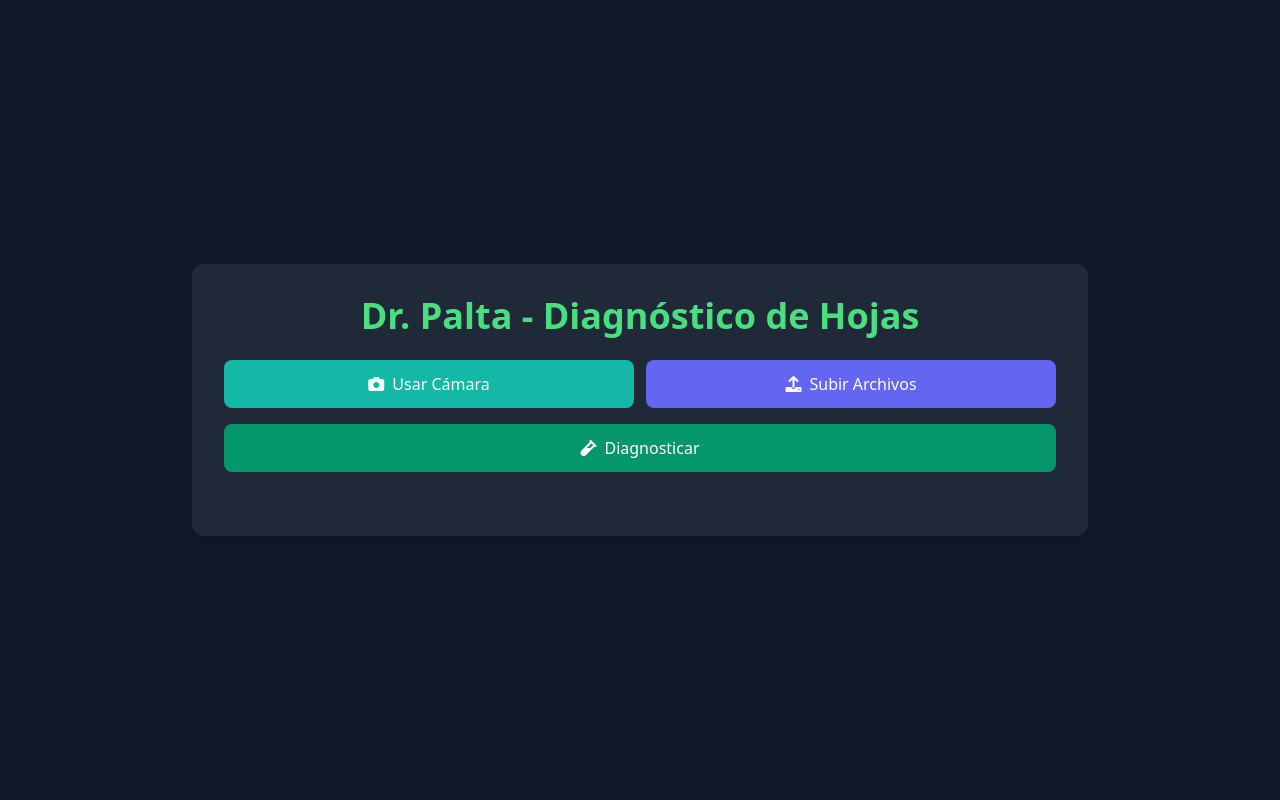
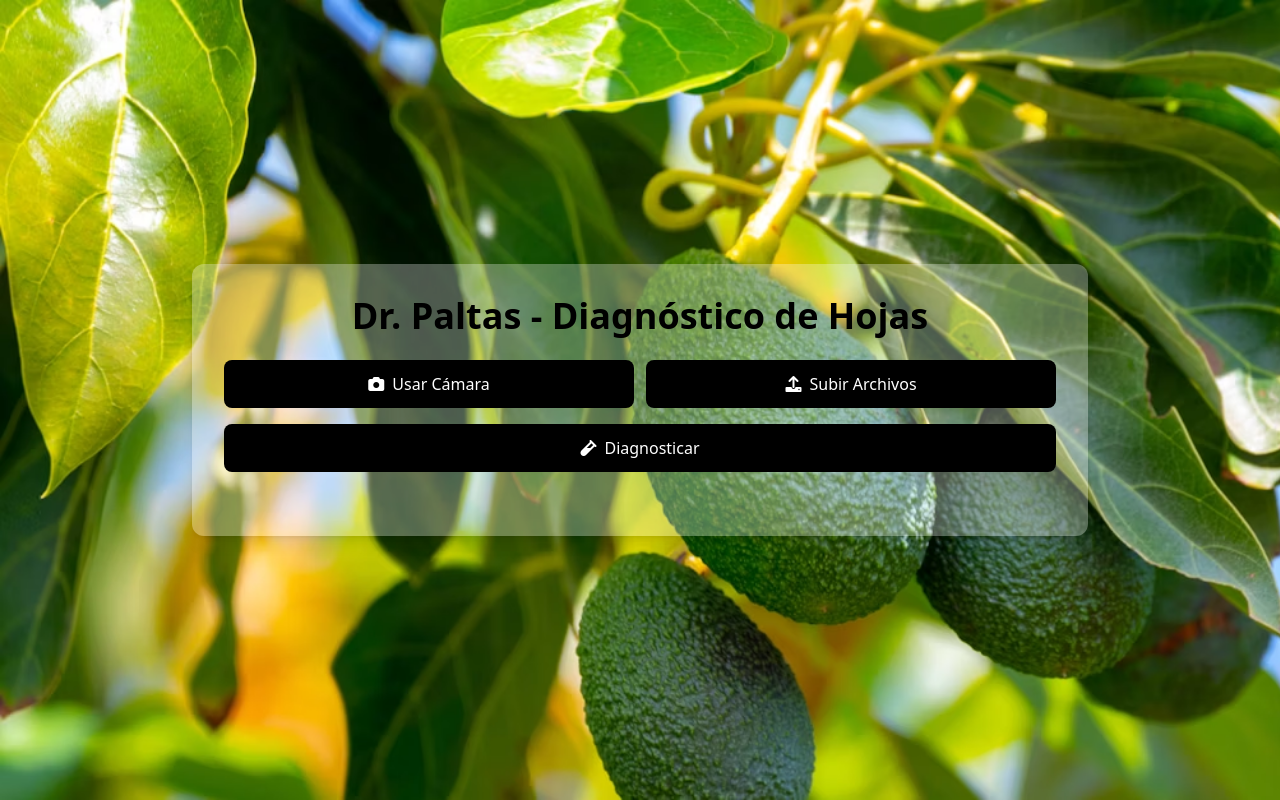
Before and after one commit to AstraDLCs/dr-avocado, a Flask app: page / in a window 1280 px wide. Run offline with Flask 3, Linux system fonts and the light colour scheme; some libraries are stand-ins or nearby versions.

Commit message:
interfaz modificada y cambio de modelo tfv3

```diff
--- a/app.py
+++ b/app.py
@@ -9,7 +9,7 @@ import base64
 
 app = Flask(__name__)
 
-interpreter = tf.lite.Interpreter(model_path='./models/dr_palta_fv1.tflite')
+interpreter = tf.lite.Interpreter(model_path='./models/dr_palta_tfv3.tflite')
 interpreter.allocate_tensors()
 
 input_details = interpreter.get_input_details()
--- a/templates/index.html
+++ b/templates/index.html
@@ -1,20 +1,28 @@
 <!DOCTYPE html>
 <html lang="en">
   <head>
-    <meta charset="UTF-8">
-    <meta name="viewport" content="width=device-width, initial-scale=1.0">
+    <meta charset="UTF-8" />
+    <meta name="viewport" content="width=device-width, initial-scale=1.0" />
     <title>Dr Palta - Diagnóstico de Hojas</title>
     <script src="https://cdn.tailwindcss.com"></script>
     <link rel="stylesheet" href="https://cdnjs.cloudflare.com/ajax/libs/font-awesome/6.0.0-beta3/css/all.min.css" />
     <style>
       @keyframes typing {
-            from { width: 0; }
-            to { width: 100%; }
+        from {
+          width: 0;
+        }
+        to {
+          width: 100%;
+        }
       }
 
       @keyframes fadeIn {
-            from { opacity: 0; }
-            to { opacity: 1; }
+        from {
+          opacity: 0;
+        }
+        to {
+          opacity: 1;
+        }
       }
 
       .fade-in {
@@ -35,100 +43,95 @@
       }
 
       @keyframes blink {
-            50% { border-color: transparent; }
+        50% {
+          border-color: transparent;
+        }
       }
     </style>
   </head>
-<body class="bg-gray-900 min-h-screen flex items-center justify-center p-4">
-    <div class="max-w-4xl w-full bg-gray-800 rounded-xl shadow-lg p-6 sm:p-8">
-        <h1 class="text-4xl font-semibold text-center mb-6 text-green-400">Dr. Palta - Diagnóstico de Hojas</h1>
+  <body class="bg-gray-900 min-h-screen flex items-center justify-center p-4" style="background-image: url('/static/background-index-avocado.png'); background-size: cover; background-repeat: no-repeat">
+    <div class="max-w-4xl w-full rounded-xl shadow-lg p-6 sm:p-8" style="background-color: rgba(255, 255, 255, 0.3)">
+      <h1 class="text-4xl font-semibold text-center mb-6 text-black-400" style="font-weight: bold">Dr. Paltas - Diagnóstico de Hojas</h1>
 
       <form id="upload-form" enctype="multipart/form-data" class="flex flex-col items-center mb-6">
         <div class="flex flex-col sm:flex-row space-y-4 sm:space-y-0 sm:space-x-3 mb-4 w-full">
-                <button type="button" class="bg-teal-500 hover:bg-teal-600 text-white py-3 px-4 rounded-lg flex justify-center items-center w-full sm:w-1/2 transition duration-300" onclick="triggerFileInput()">
-                    <i class="fas fa-camera mr-2"></i> Usar Cámara
-                </button>
-                <button type="button" class="bg-indigo-500 hover:bg-indigo-600 text-white py-3 px-4 rounded-lg flex justify-center items-center w-full sm:w-1/2 transition duration-300" onclick="triggerFileUpload()">
-                    <i class="fas fa-upload mr-2"></i> Subir Archivos
-                </button>
+          <button type="button" class="bg-black hover:bg-gray-800 text-white py-3 px-4 rounded-lg flex justify-center items-center w-full sm:w-1/2 transition duration-300" onclick="triggerFileInput()"><i class="fas fa-camera mr-2"></i> Usar Cámara</button>
+          <button type="button" class="bg-black hover:bg-gray-800 text-white py-3 px-4 rounded-lg flex justify-center items-center w-full sm:w-1/2 transition duration-300" onclick="triggerFileUpload()"><i class="fas fa-upload mr-2"></i> Subir Archivos</button>
         </div>
 
-            <input type="file" id="file-input" name="file" accept="image/*" capture="camera" class="hidden" onchange="resetDiagnosis(); showImage(event)">
-            <input type="file" id="upload-input" name="file-upload" accept="image/*" class="hidden" onchange="resetDiagnosis(); showImage(event)">
+        <input type="file" id="file-input" name="file" accept="image/*" capture="camera" class="hidden" onchange="resetDiagnosis(); showImage(event)" />
+        <input type="file" id="upload-input" name="file-upload" accept="image/*" class="hidden" onchange="resetDiagnosis(); showImage(event)" />
 
-            <button type="button" class="bg-emerald-600 hover:bg-emerald-700 text-white py-3 px-4 rounded-lg w-full flex justify-center items-center transition duration-300" onclick="uploadImage(); scrollToResults()">
-                <i class="fas fa-vial mr-2"></i> Diagnosticar
-            </button>
+        <button type="button" class="bg-black hover:bg-gray-800 text-white py-3 px-4 rounded-lg w-full flex justify-center items-center transition duration-300" onclick="uploadImage(); scrollToResults()"><i class="fas fa-vial mr-2"></i> Diagnosticar</button>
 
-            <img id="image-preview" class="hidden mt-6 border border-gray-700 rounded-lg shadow-md" alt="Imagen seleccionada">
+        <img id="image-preview" class="hidden mt-6 border border-gray-700 rounded-lg shadow-md" alt="Imagen seleccionada" />
         <p id="error-message" class="text-red-500 mt-2"></p>
       </form>
 
       <div id="diagnosis-result" class="bg-gray-600 mt-6 p-4 rounded-lg shadow-md text-center text-lg hidden text-white"></div>
-        <div id="diagnostics-info" class="mt-6 hidden text-white">
+      <div id="diagnostics-info" class="mt-6 hidden text-black">
         <h2 class="text-xl font-semibold" id="info-title"></h2>
         <p id="info-description" class="mt-2"></p>
         <h3 class="font-semibold mt-4">Tratamiento:</h3>
         <p id="info-treatment"></p>
-            <img id="info-image" class="mt-4 rounded-lg fade-in-image" alt="Imagen diagnóstico">
+        <img id="info-image" class="mt-4 rounded-lg fade-in-image" alt="Imagen diagnóstico" />
       </div>
     </div>
 
     <script>
       const diagnostics_info = {
-            "cercospora_purpurea": {
-                "title": "Cercospora purpurea",
-                "description": "La cercospora purpurea es una enfermedad fúngica que afecta las hojas de los árboles de palta. Se caracteriza por la aparición de manchas circulares de color púrpura que pueden volverse marrones y secas en el centro. Estas manchas suelen rodearse de un halo amarillo y, si no se trata, puede llevar a la defoliación de las plantas.",
-                "treatment": "Para el control de la cercospora, se pueden aplicar fungicidas que contengan mancozeb, clorotalonil o metalaxyl. Se recomienda aplicar el fungicida al aparecer la enfermedad y luego pulverizar con otro fungicida. También se pueden utilizar productos como SYSTHANE (miclobutanil) y HERITAGE (azoxistrobina). Para prevenir la diseminación del hongo, es importante podar el cultivo antes de la etapa reproductiva y sellar las heridas con pintura a base de aceite. La cercospora es una enfermedad común en la remolacha y la acelga plateada, pero puede ser un problema significativo en cultivos destinados a la producción de hojas tiernas.",
-                "image": "https://www.agrosavia.co/media/9714/diego-navarro-1.jpg"
+        cercospora_purpurea: {
+          title: "Cercospora purpurea",
+          description: "La cercospora purpurea es una enfermedad fúngica que afecta las hojas de los árboles de palta. Se caracteriza por la aparición de manchas circulares de color púrpura que pueden volverse marrones y secas en el centro. Estas manchas suelen rodearse de un halo amarillo y, si no se trata, puede llevar a la defoliación de las plantas.",
+          treatment:
+            "Para el control de la cercospora, se pueden aplicar fungicidas que contengan mancozeb, clorotalonil o metalaxyl. Se recomienda aplicar el fungicida al aparecer la enfermedad y luego pulverizar con otro fungicida. También se pueden utilizar productos como SYSTHANE (miclobutanil) y HERITAGE (azoxistrobina). Para prevenir la diseminación del hongo, es importante podar el cultivo antes de la etapa reproductiva y sellar las heridas con pintura a base de aceite. La cercospora es una enfermedad común en la remolacha y la acelga plateada, pero puede ser un problema significativo en cultivos destinados a la producción de hojas tiernas.",
+          image: "https://www.agrosavia.co/media/9714/diego-navarro-1.jpg",
         },
-            "acaro_cristalino": {
-                "title": "Ácaro Cristalino",
-                "description": "Los ácaros cristalinos (Oligonychus perseae) son plagas que atacan las hojas, causando daños que pueden afectar la fotosíntesis y la salud general del árbol. Los síntomas incluyen un bronceado o aspecto cristalino en la superficie de las hojas, junto con decoloración y manchas plateadas que pueden extenderse a las nervaduras. En casos graves, puede haber pérdida de hojas.",
-                "treatment": "Aplicar acaricidas específicos para controlar la población de ácaros. Realizar un monitoreo constante para detectar la plaga a tiempo y prevenir daños mayores. También se recomienda favorecer la presencia de depredadores naturales como ácaros depredadores para ayudar en el control biológico.",
-                "image": "https://agrotrapiche.com/wp-content/uploads/2023/06/ilustracion-3-dano-en-hoja-producido-por-arana-cristalina-1024x1024.png"
+        acaro_cristalino: {
+          title: "Ácaro Cristalino",
+          description: "Los ácaros cristalinos (Oligonychus perseae) son plagas que atacan las hojas, causando daños que pueden afectar la fotosíntesis y la salud general del árbol. Los síntomas incluyen un bronceado o aspecto cristalino en la superficie de las hojas, junto con decoloración y manchas plateadas que pueden extenderse a las nervaduras. En casos graves, puede haber pérdida de hojas.",
+          treatment: "Aplicar acaricidas específicos para controlar la población de ácaros. Realizar un monitoreo constante para detectar la plaga a tiempo y prevenir daños mayores. También se recomienda favorecer la presencia de depredadores naturales como ácaros depredadores para ayudar en el control biológico.",
+          image: "https://agrotrapiche.com/wp-content/uploads/2023/06/ilustracion-3-dano-en-hoja-producido-por-arana-cristalina-1024x1024.png",
         },
         "ara\u00f1a_marron": {
-                "title": "Araña Marrón",
-                "description": "La araña marrón (Tetranychus urticae) es una plaga que puede afectar las hojas de la palta, causando decoloración y debilitamiento. Los síntomas incluyen hojas con manchas amarillentas que eventualmente se tornan marrones, y telarañas finas visibles en la parte inferior de las hojas. En infestaciones severas, puede producirse caída prematura de hojas.",
-                "treatment": "Uso de acaricidas específicos o soluciones naturales como extracto de neem para controlar la plaga. Es importante podar las partes afectadas para limitar la propagación. Incrementar la ventilación y reducir la humedad en el área de cultivo también ayudará a disminuir el ambiente favorable para la plaga.",
-                "image": "https://i0.wp.com/www.agrohuerto.com/wp-content/uploads/2021/06/danos-olygonichus-punicae-600.jpg?resize=600%2C408&ssl=1"
+          title: "Araña Marrón",
+          description: "La araña marrón (Tetranychus urticae) es una plaga que puede afectar las hojas de la palta, causando decoloración y debilitamiento. Los síntomas incluyen hojas con manchas amarillentas que eventualmente se tornan marrones, y telarañas finas visibles en la parte inferior de las hojas. En infestaciones severas, puede producirse caída prematura de hojas.",
+          treatment: "Uso de acaricidas específicos o soluciones naturales como extracto de neem para controlar la plaga. Es importante podar las partes afectadas para limitar la propagación. Incrementar la ventilación y reducir la humedad en el área de cultivo también ayudará a disminuir el ambiente favorable para la plaga.",
+          image: "https://i0.wp.com/www.agrohuerto.com/wp-content/uploads/2021/06/danos-olygonichus-punicae-600.jpg?resize=600%2C408&ssl=1",
         },
-            "hoja_saludable": {
-                "title": "Hoja Saludable",
-                "description": "Una hoja saludable representa un estado óptimo sin presencia de enfermedades o plagas. Se caracteriza por un color verde uniforme y brillante, sin manchas, deformaciones o decoloraciones. Un buen desarrollo y ausencia de signos de daño en la superficie son indicativos de la salud de la planta.",
-                "treatment": "Para mantener la salud de las hojas, es recomendable realizar una fertilización adecuada para asegurar un crecimiento saludable. El riego moderado es crucial para evitar problemas de humedad excesiva o sequía. Además, se sugiere un monitoreo regular para detectar a tiempo cualquier signo de plaga o enfermedad.",
-                "image": "https://primicia.com.ve/wp-content/uploads/2021/09/avocado-fruit_crop1627757854886.jpg_976912859.jpg"
+        hoja_saludable: {
+          title: "Hoja Saludable",
+          description: "Una hoja saludable representa un estado óptimo sin presencia de enfermedades o plagas. Se caracteriza por un color verde uniforme y brillante, sin manchas, deformaciones o decoloraciones. Un buen desarrollo y ausencia de signos de daño en la superficie son indicativos de la salud de la planta.",
+          treatment: "Para mantener la salud de las hojas, es recomendable realizar una fertilización adecuada para asegurar un crecimiento saludable. El riego moderado es crucial para evitar problemas de humedad excesiva o sequía. Además, se sugiere un monitoreo regular para detectar a tiempo cualquier signo de plaga o enfermedad.",
+          image: "https://primicia.com.ve/wp-content/uploads/2021/09/avocado-fruit_crop1627757854886.jpg_976912859.jpg",
         },
-            "trips_de_hojas": {
-                "title": "Trips de Hojas",
-                "description": "Los trips (Frankliniella occidentalis) son pequeños insectos que perforan las hojas y se alimentan de su savia, causando daños visibles en la superficie. Los síntomas incluyen pequeñas manchas plateadas o grises en la superficie de las hojas, arrugado o deformación de las mismas, y presencia de insectos diminutos y alargados en el envés de las hojas.",
-                "treatment": "Aplicar insecticidas específicos para trips, preferiblemente en etapas tempranas de infestación. El uso de trampas adhesivas también es eficaz para monitorear y controlar la población de trips. Fomentar el crecimiento de plantas que atraigan depredadores naturales como mariquitas puede ayudar en el control biológico de estos insectos.",
-                "image": "https://encrypted-tbn0.gstatic.com/images?q=tbn:ANd9GcT0Fx6ZqfDMSrQLAtwYczWTXesemY8vnhEEKA&s"
-            }
+        trips_de_hojas: {
+          title: "Trips de Hojas",
+          description: "Los trips (Frankliniella occidentalis) son pequeños insectos que perforan las hojas y se alimentan de su savia, causando daños visibles en la superficie. Los síntomas incluyen pequeñas manchas plateadas o grises en la superficie de las hojas, arrugado o deformación de las mismas, y presencia de insectos diminutos y alargados en el envés de las hojas.",
+          treatment: "Aplicar insecticidas específicos para trips, preferiblemente en etapas tempranas de infestación. El uso de trampas adhesivas también es eficaz para monitorear y controlar la población de trips. Fomentar el crecimiento de plantas que atraigan depredadores naturales como mariquitas puede ayudar en el control biológico de estos insectos.",
+          image: "https://encrypted-tbn0.gstatic.com/images?q=tbn:ANd9GcT0Fx6ZqfDMSrQLAtwYczWTXesemY8vnhEEKA&s",
+        },
       };
 
-
-
       function triggerFileInput() {
-            document.getElementById('file-input').click();
+        document.getElementById("file-input").click();
       }
 
       function triggerFileUpload() {
-            document.getElementById('upload-input').click();
+        document.getElementById("upload-input").click();
       }
 
       function showImage(event) {
         const file = event.target.files[0];
         const reader = new FileReader();
 
-            reader.onload = function(e) {
-                const img = document.getElementById('image-preview');
+        reader.onload = function (e) {
+          const img = document.getElementById("image-preview");
           img.src = e.target.result;
-                img.classList.remove('hidden');
-                img.classList.add('block');
-                img.style.maxWidth = '100%';
-                img.style.height = 'auto';
+          img.classList.remove("hidden");
+          img.classList.add("block");
+          img.style.maxWidth = "100%";
+          img.style.height = "auto";
         };
 
         if (file) {
@@ -137,72 +140,72 @@
       }
 
       function resetDiagnosis() {
-            const diagnosisResult = document.getElementById('diagnosis-result');
-            diagnosisResult.classList.add('hidden');
-            diagnosisResult.textContent = '';
-            document.getElementById('diagnostics-info').classList.add('hidden');
+        const diagnosisResult = document.getElementById("diagnosis-result");
+        diagnosisResult.classList.add("hidden");
+        diagnosisResult.textContent = "";
+        document.getElementById("diagnostics-info").classList.add("hidden");
       }
 
       function uploadImage() {
-            const fileInput = document.getElementById('file-input').files[0] || document.getElementById('upload-input').files[0];
+        const fileInput = document.getElementById("file-input").files[0] || document.getElementById("upload-input").files[0];
 
         if (!fileInput) {
-                document.getElementById('error-message').textContent = 'Por favor, selecciona una imagen primero.';
+          document.getElementById("error-message").textContent = "Por favor, selecciona una imagen primero.";
           return;
         }
 
         const formData = new FormData();
-            formData.append('file', fileInput);
+        formData.append("file", fileInput);
 
-            fetch('/upload', {
-                method: 'POST',
-                body: formData
+        fetch("/upload", {
+          method: "POST",
+          body: formData,
         })
-            .then(response => response.json())
-            .then(data => {
+          .then((response) => response.json())
+          .then((data) => {
             if (data.class_name) {
               showTypingEffect(data.class_name);
               showDiagnosticsInfo(data.class_name);
             } else {
-                    document.getElementById('error-message').textContent = 'Error al procesar la imagen.';
+              document.getElementById("error-message").textContent = "Error al procesar la imagen.";
             }
           })
-            .catch(error => {
-                document.getElementById('error-message').textContent = 'Error de conexión: ' + error;
+          .catch((error) => {
+            document.getElementById("error-message").textContent = "Error de conexión: " + error;
           });
       }
 
       function showTypingEffect(className) {
-            const diagnosisResult = document.getElementById('diagnosis-result');
-            const typingText = document.createElement('span');
-            typingText.className = 'fade-in-text text-green-400';
+        const diagnosisResult = document.getElementById("diagnosis-result");
+        const typingText = document.createElement("span");
+        typingText.className = "fade-in-text text-green-400";
         typingText.textContent = `Diagnóstico: ${className}`;
-            diagnosisResult.textContent = '';
+        diagnosisResult.textContent = "";
         diagnosisResult.appendChild(typingText);
-            diagnosisResult.classList.remove('hidden');
+        diagnosisResult.classList.remove("hidden");
       }
 
       function showDiagnosticsInfo(className) {
         const info = diagnostics_info[className] || diagnostics_info["hoja_saludable"];
-            const infoTitle = document.getElementById('info-title');
-            const infoDescription = document.getElementById('info-description');
-            const infoTreatment = document.getElementById('info-treatment');
-            const infoImage = document.getElementById('info-image');
+        const infoTitle = document.getElementById("info-title");
+        const infoDescription = document.getElementById("info-description");
+        const infoTreatment = document.getElementById("info-treatment");
+        const infoImage = document.getElementById("info-image");
 
         infoTitle.textContent = info.title;
         infoDescription.textContent = info.description;
         infoTreatment.textContent = info.treatment;
         infoImage.src = info.image;
-            infoImage.classList.remove('hidden');
+        infoImage.classList.remove("hidden");
 
-            const diagnosticsInfoDiv = document.getElementById('diagnostics-info');
-            diagnosticsInfoDiv.classList.remove('hidden');
+        const diagnosticsInfoDiv = document.getElementById("diagnostics-info");
+        diagnosticsInfoDiv.classList.remove("hidden");
       }
 
       function scrollToResults() {
         window.scrollTo({
-                top: document.getElementById('diagnosis-result').offsetTop,
-                behavior: 'smooth'
+          top: document.getElementById("diagnosis-result").offsetTop,
+          behavior: "smooth",
         });
       }
     </script>
```
Also changed, not shown: static/background-index-avocado.png (added). Lines whose indentation alone changed are shown as unchanged.
